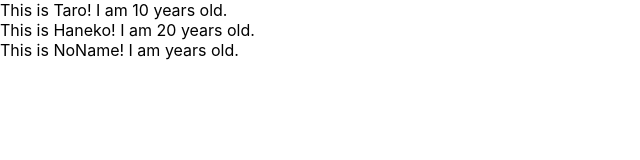
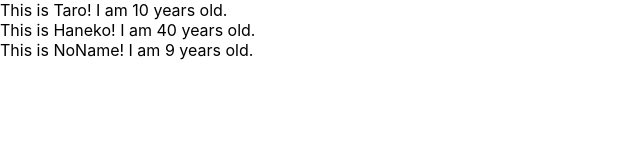
Before and after one commit to Honoka007/umedy-react-redux-crud-application, a React (Create React App) app: page / in a window 1280 px wide. Shown: the top 160 px of the page, without its empty margins (0-640 px from the left). Built offline with nearby package versions, Linux system fonts and the light colour scheme.

Commit message:
props-types

```diff
--- a/src/App.js
+++ b/src/App.js
@@ -1,10 +1,11 @@
 import React from 'react';
+import PropTypes from 'prop-types';
 
 const App = () =>{
   const profiles = [
     {name: "Taro", age: 10},
-    {name: "Haneko", age: 20},
-    { name: "NoName"}
+    {name: "Haneko", age: 40},
+    {name: "NoName", age: 9}
   ]
   return (
   <div>
@@ -16,16 +17,15 @@ const App = () =>{
   </div>
   )
 }
-
-
 const User = (props) => {
   return <div>
     This is {props.name}! I am {props.age} years old.
     </div>
 }
 
-User.defalutProps = {
-  age: 30
+User.propTypes = {
+  name: PropTypes.string,
+  age: PropTypes.number.isRequired
 }
 
 export default App;
```
